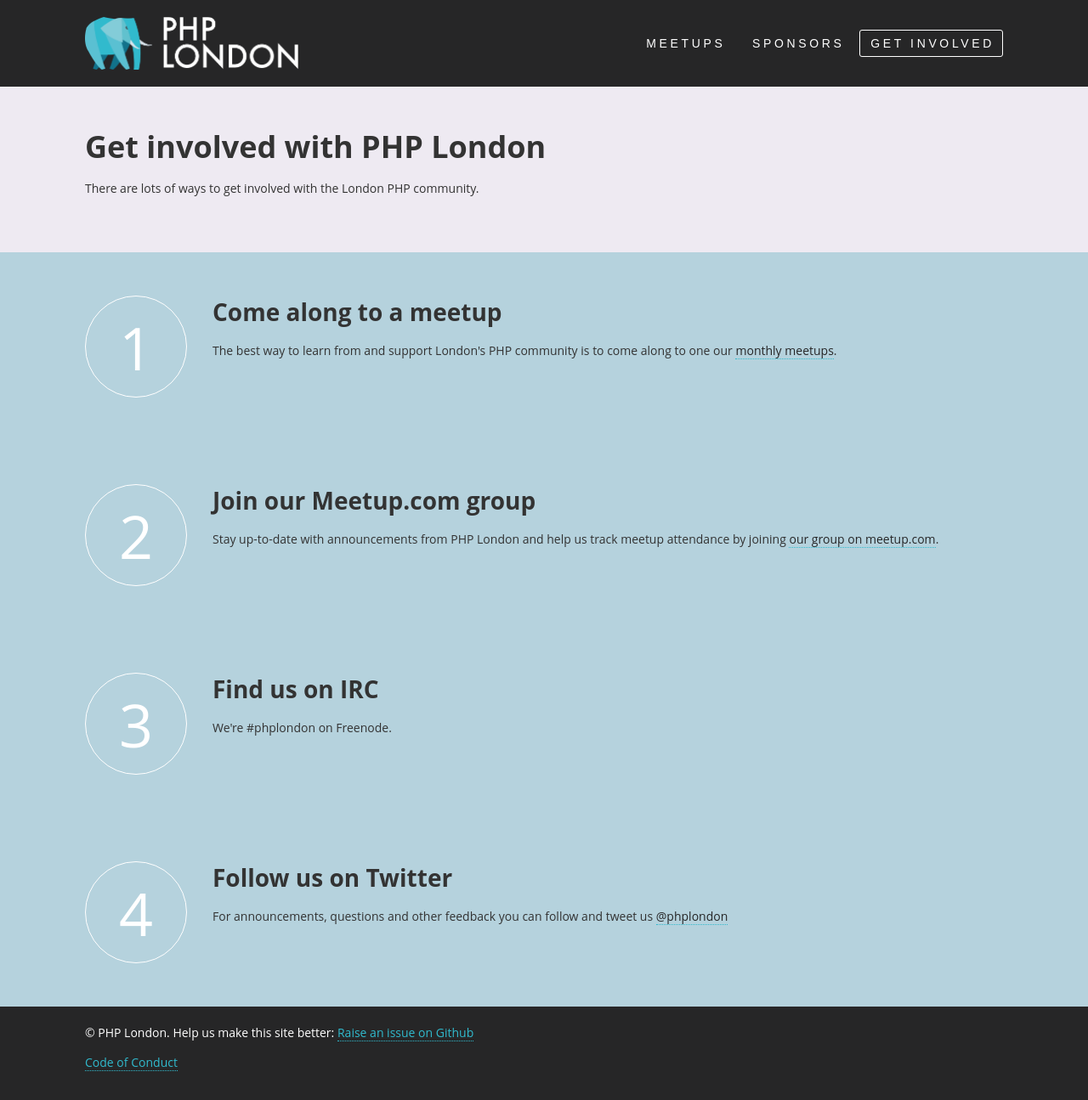
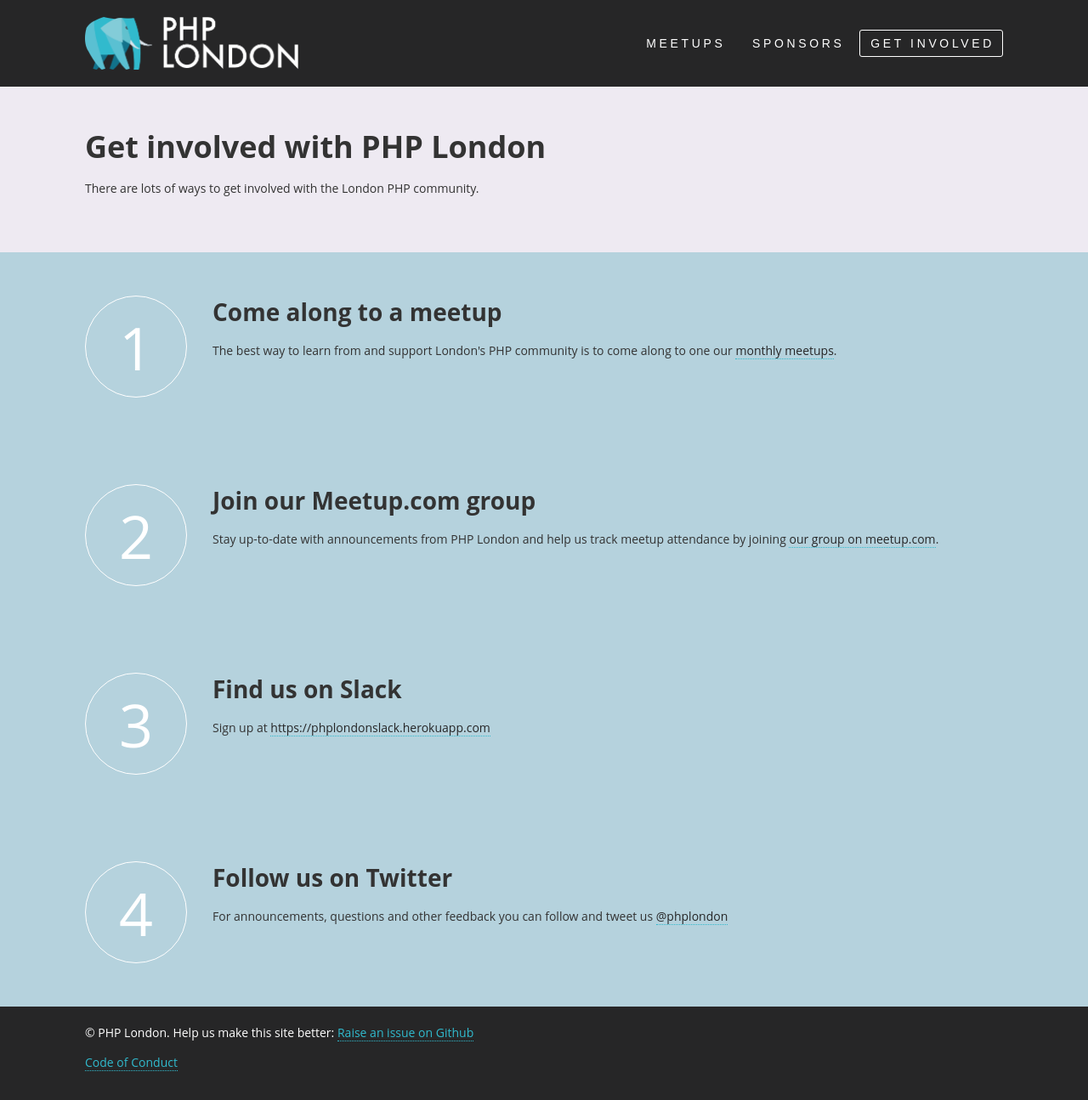
Before and after one commit to phplondon/phplondon.github.io, a Jekyll site: the page built from get-involved/index.html, in a window 1280 px wide and 1295 px high. Shown: the whole window at 85% size. Built offline with Jekyll 4.4.1, drawn with Linux system fonts in a browser that asks for light colours.

Commit message:
Replaced IRC with Slack

```diff
--- a/get-involved/index.html
+++ b/get-involved/index.html
@@ -41,8 +41,8 @@
         <div class="cols">
             <div class="col span24">
                 <span class="number">3</span>
-                <h2>Find us on IRC</h2>
-                <p>We're #phplondon on Freenode.</p>
+                <h2>Find us on Slack</h2>
+                <p>Sign up at <a href="https://phplondonslack.herokuapp.com">https://phplondonslack.herokuapp.com</a></p>
             </div>
         </div>
     </div>
```
